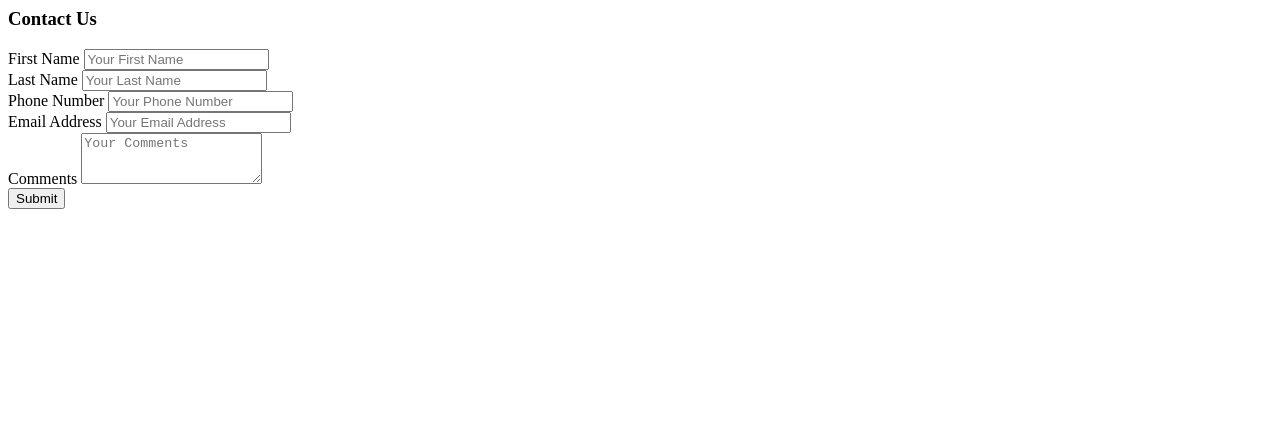
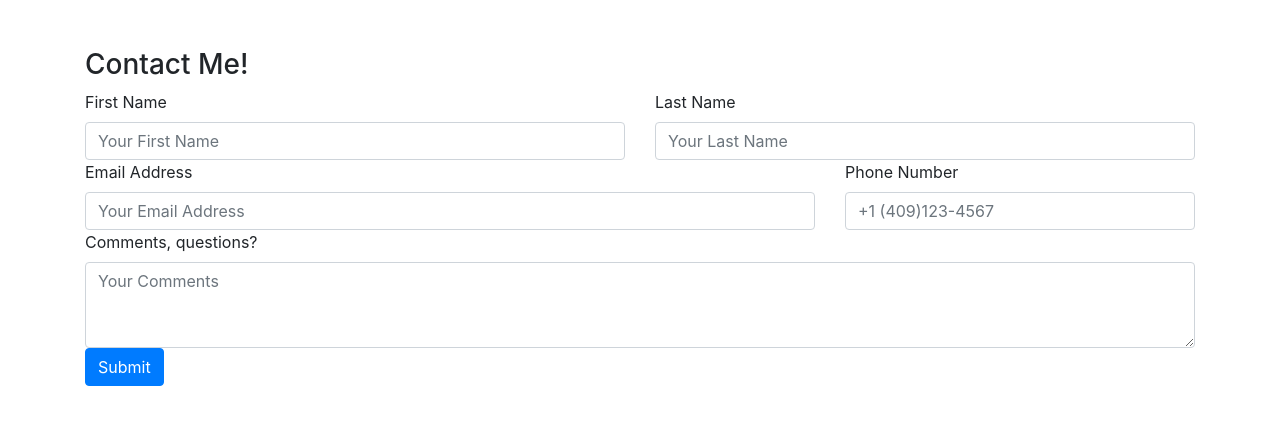
Before and after one commit to jonathang2560/formsubmitdemo, a plain HTML site: page index.html in a window 1280 px wide. Drawn offline with nearby package versions, Linux system fonts and the light colour scheme.

Commit message:
bootstrap

```diff
--- a/index.html
+++ b/index.html
@@ -1,12 +1,15 @@
-<link rel="stylesheet" href="css/contact.css">
-<form id="contact" action="https://formsubmit.co/acea10f3509956d10be91373a29b5fe4" method="POST">
-    <h3>Contact Us</h3>
-    <div class="form-group">
-      <label for="first-name">First Name</label>
-      <input type="text" class="form-control" id="first-name" placeholder="Your First Name" name="Name"required>
+<link rel="stylesheet" href="https://cdn.jsdelivr.net/npm/bootstrap@4.4.1/dist/css/bootstrap.min.css" integrity="sha384-Vkoo8x4CGsO3+Hhxv8T/Q5PaXtkKtu6ug5TOeNV6gBiFeWPGFN9MuhOf23Q9Ifjh" crossorigin="anonymous">
+
+<div class="container mt-5">
+  <h3>Contact Me!</h3>
+
+  <form class="row g-3" id="contact" action="https://formsubmit.co/acea10f3509956d10be91373a29b5fe4" method="POST" enctype="multipart/form-data">
+    <div class="col-md-6">
+      <label for="first-name" class="form-label">First Name</label>
+      <input type="text" class="form-control" id="first-name" placeholder="Your First Name" name="Name" required>
     </div>
-    <div class="form-group">
-      <label for="last-name">Last Name</label>
+    <div class="col-md-6">
+      <label for="last-name" class="form-label">Last Name</label>
       <input type="text" class="form-control" id="last-name" placeholder="Your Last Name" name="Last&nbsp;Name" required>
     </div>
     <!-- honeypot -->
@@ -15,17 +18,24 @@
     <input type="hidden" name="_captcha" value="false">
 
     <input type="hidden" name="_next" value="https://jonathang2560.github.io/formsubmitdemo/success.html">
-    <div class="form-group">
-      <label for="phone-number">Phone Number</label>
-      <input type="tel" class="form-control" id="phone-number" placeholder="Your Phone Number" name="Phone" required>
-    </div>
-    <div class="form-group">
+
+    <div class="col-md-8">
       <label for="email">Email Address</label>
       <input type="email" class="form-control" id="email" placeholder="Your Email Address" name="Email" required>
     </div>
-    <div class="form-group">
-      <label for="comments">Comments</label>
+
+    <div class="col-md-4">
+      <label for="phone-number">Phone Number</label>
+      <input type="tel" class="form-control" id="phone-number" placeholder="+1 (409)123-4567" name="Phone" required>
+    </div>
+
+    <div class="col-md-12">
+      <label for="comments">Comments, questions?</label>
       <textarea class="form-control" id="comments" rows="3" placeholder="Your Comments" name="Comments,&nbsp;Questions"></textarea>
     </div>
-    <button type="submit" class="btn btn-primary">Submit</button>
+    <div class="col-md-12">
+      <button type="submit" class="btn btn-primary">Submit</button>
+    </div>
   </form>
+
+</div>
```
